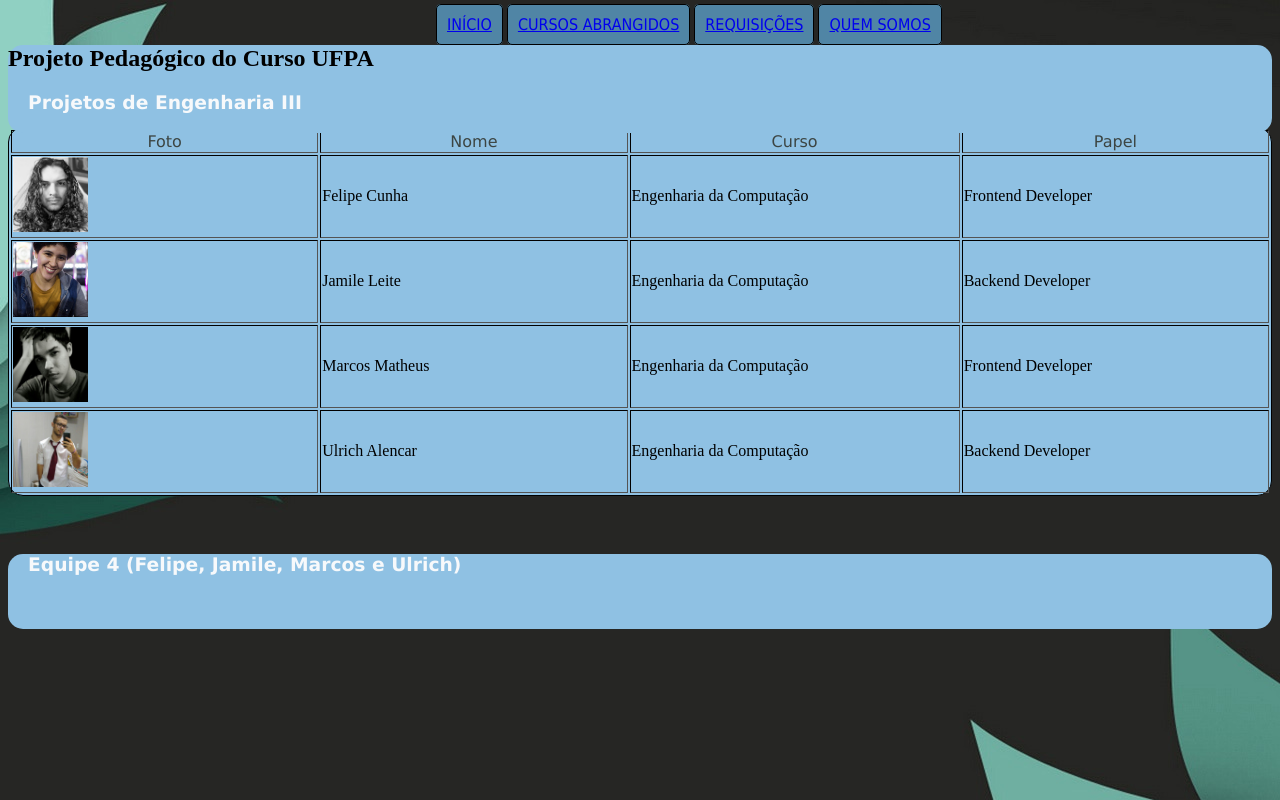
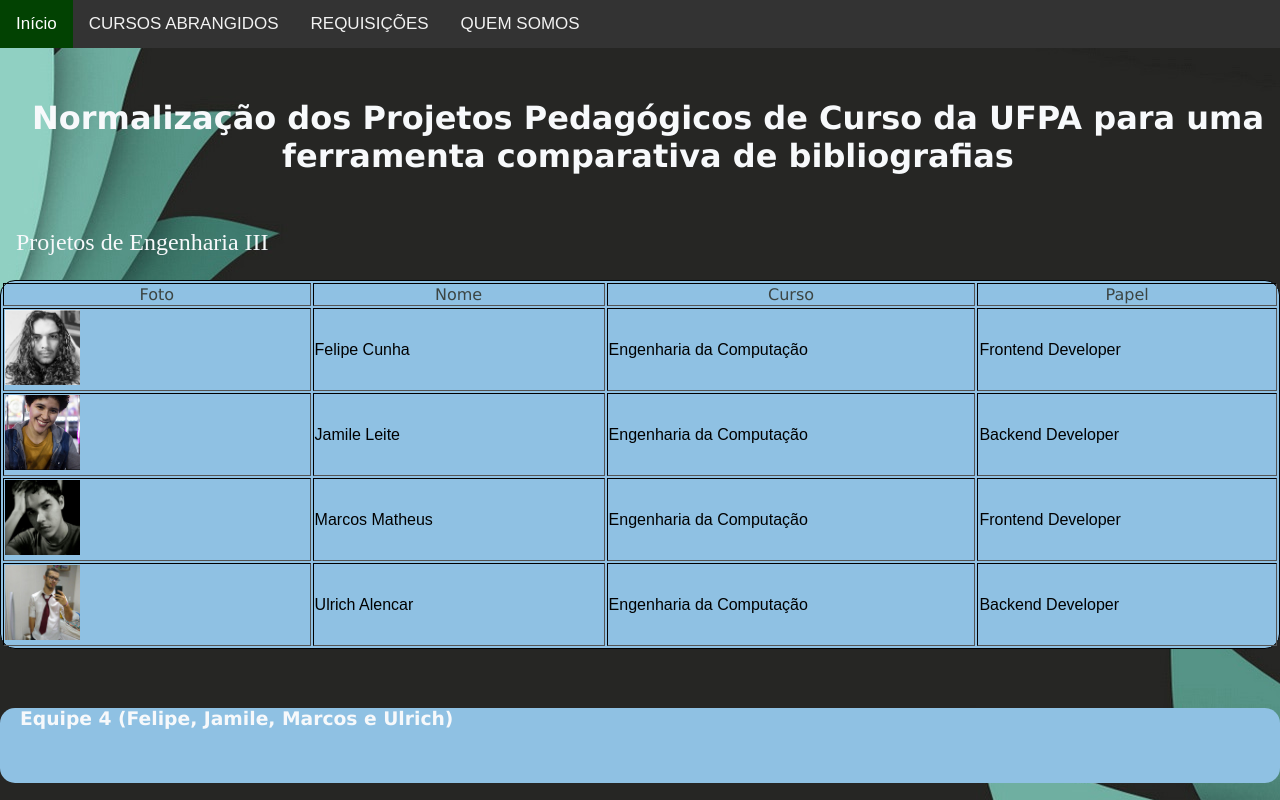
Before and after one commit to feliperucunha/react-PPC-front, a plain HTML site: page quem.html in a window 1280 px wide. Drawn offline with Linux system fonts and the light colour scheme.

Commit message:
Nova interface em todas as páginas

```diff
--- a/quem.html
+++ b/quem.html
@@ -8,18 +8,17 @@
 </head>
 <body>
 
-<div id="header">
-	<div id="navbar">
-		<ul>
-			<li><a href="index.html">INÍCIO</a></li>
-			<li><a href="cursos.html">CURSOS ABRANGIDOS</a></li>
-			<li><a href="req.html">REQUISIÇÕES</a></li>
-			<li><a href="quem.html">QUEM SOMOS</a></li>
-		</ul>
-	</div>
-	<h2>Projeto Pedagógico do Curso UFPA</h2>
-	<h3 id="titulo_h3_no_topo">Projetos de Engenharia III</h3>
-</div>
+		<div class="topnav">
+				<a class="active" href="index.html">Início</a>
+				<a href="cursos.html">CURSOS ABRANGIDOS</a>
+				<a href="req.html">REQUISIÇÕES</a>
+				<a href="quem.html">QUEM SOMOS</a>
+			  </div>
+
+			  <div style="padding-left:16px">
+				<h1>Normalização dos Projetos Pedagógicos de Curso da UFPA para uma ferramenta comparativa de bibliografias</h1>
+				<p>Projetos de Engenharia III</p>
+			  </div>
 
 <table border="1">
 	<thead>
--- a/style.css
+++ b/style.css
@@ -2,6 +2,72 @@ body {
 	background-image: url("wallpaper.jpg");
 	background-color: #cccccc;
 }
+
+* {
+	box-sizing: border-box;
+  }
+
+  body {
+	margin: 0;
+	font-family: Arial;
+  }
+
+  /* The grid: Four equal columns that floats next to each other */
+  .column {
+	float: left;
+	width: 25%;
+	padding: 10px;
+  }
+
+  /* Style the images inside the grid */
+  .column img {
+	opacity: 0.8;
+	cursor: pointer;
+  }
+
+  .column img:hover {
+	opacity: 1;
+  }
+
+  /* Clear floats after the columns */
+  .row:after {
+	content: "";
+	display: table;
+	clear: both;
+  }
+
+  body {
+	margin: 0;
+	font-family: Arial, Helvetica, sans-serif;
+  }
+
+  /* NAV BAR CSS*/
+
+  .topnav {
+	overflow: hidden;
+	background-color: #333;
+  }
+
+  .topnav a {
+	float: left;
+	color: #f2f2f2;
+	text-align: center;
+	padding: 14px 16px;
+	text-decoration: none;
+	font-size: 17px;
+  }
+
+  .topnav a:hover {
+	background-color: #ddd;
+	color: black;
+  }
+
+  .topnav a.active {
+	background-color: rgb(2, 66, 2);
+	color: white;
+  }
+
+
 
 h1 {
 	font-family: Verdana;
```
Also changed, not shown: cursos.html (+11 -12 lines), engcomp.html (+11 -12 lines), index.html (+0 -86 lines), req.html (+11 -12 lines).
